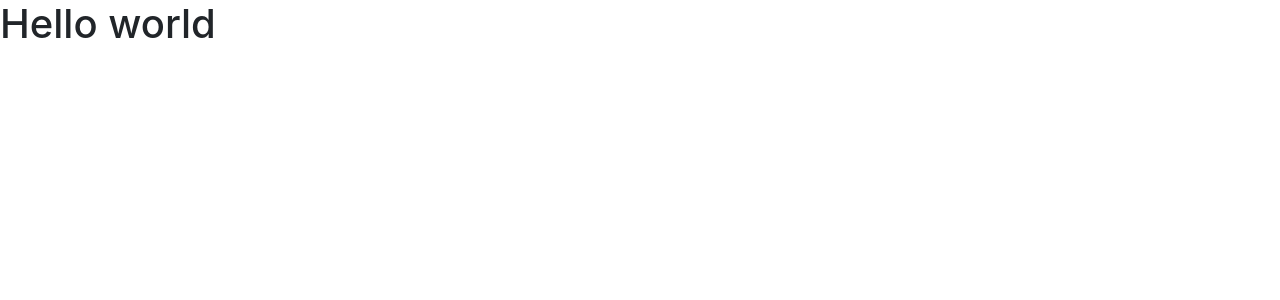
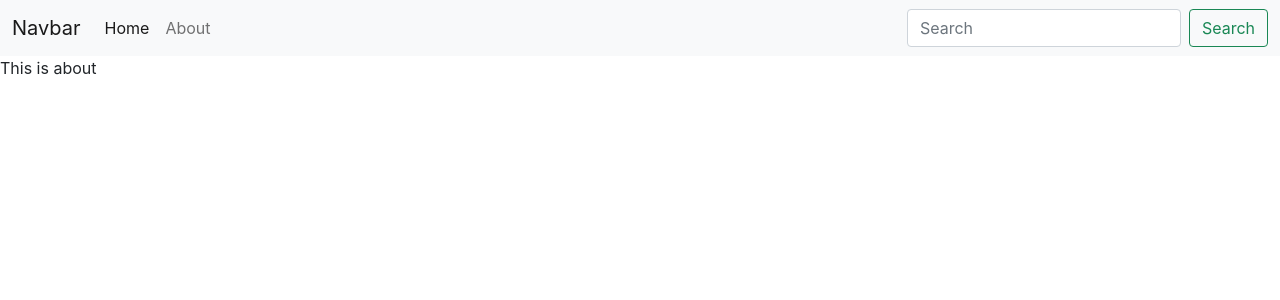
Before and after one commit to h-shukla/iNoteBook, a React (Create React App) app: page /about in a window 1280 px wide. Shown: the top 300 px of the page. Built offline with nearby package versions, Linux system fonts and the light colour scheme.

Commit message:
react router setup complete

```diff
--- a/src/App.js
+++ b/src/App.js
@@ -1,9 +1,24 @@
 import "./App.css";
+import {
+  BrowserRouter as Router,
+  Routes,
+  Route,
+} from "react-router-dom";
+import Navbar from "./components/Navbar";
+import Home from "./components/Home";
+import About from "./components/About";
 
 function App() {
   return (
     <>
-      <h1>Hello world</h1>
+      <Router>
+
+        <Navbar />
+        <Routes>
+          <Route exact path="/" element={<Home />} />
+          <Route exact path="/about" element={<About />} />
+        </Routes>
+      </Router>
     </>
   );
 }
--- /dev/null
+++ b/src/components/About.js
@@ -0,0 +1,11 @@
+import React from 'react'
+
+const About = () => {
+    return (
+        <div>
+            This is about
+        </div>
+    )
+}
+
+export default About;
--- /dev/null
+++ b/src/components/Home.js
@@ -0,0 +1,11 @@
+import React from 'react'
+
+const Home = () => {
+    return (
+        <div>
+            this is home
+        </div>
+    )
+}
+
+export default Home;
--- /dev/null
+++ b/src/components/Navbar.js
@@ -0,0 +1,32 @@
+import React from 'react'
+import {Link} from "react-router-dom";
+
+const Navbar = () => {
+    return (
+        <div><nav className="navbar navbar-expand-lg navbar-light bg-light">
+            <div className="container-fluid">
+                <Link className="navbar-brand" to="/">Navbar</Link>
+                <button className="navbar-toggler" type="button" data-bs-toggle="collapse" data-bs-target="#navbarSupportedContent" aria-controls="navbarSupportedContent" aria-expanded="false" aria-label="Toggle navigation">
+                    <span className="navbar-toggler-icon"></span>
+                </button>
+                <div className="collapse navbar-collapse" id="navbarSupportedContent">
+                    <ul className="navbar-nav me-auto mb-2 mb-lg-0">
+                        <li className="nav-item">
+                            <Link className="nav-link active" aria-current="page" to="/">Home</Link>
+                        </li>
+                        <li className="nav-item">
+                            <Link className="nav-link" to="/about">About</Link>
+                        </li>
+                    </ul>
+                    <form className="d-flex">
+                        <input className="form-control me-2" type="search" placeholder="Search" aria-label="Search" />
+                        <button className="btn btn-outline-success" type="submit">Search</button>
+                    </form>
+                </div>
+            </div>
+        </nav>
+        </div>
+    )
+}
+
+export default Navbar
```
Also changed, not shown: 1 other file (tests, documents, lock files or other folders).
